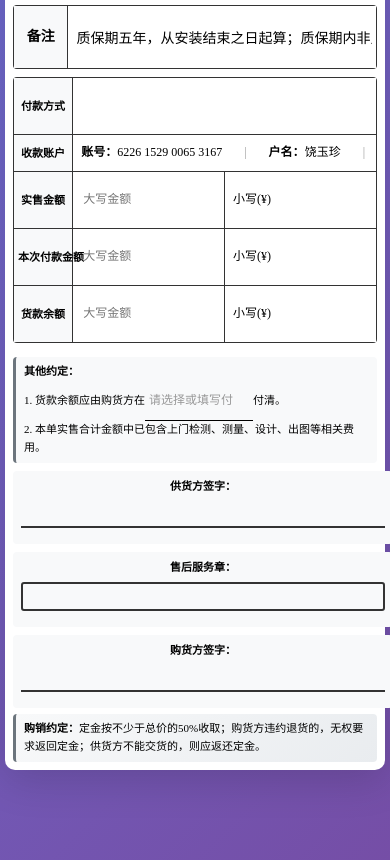
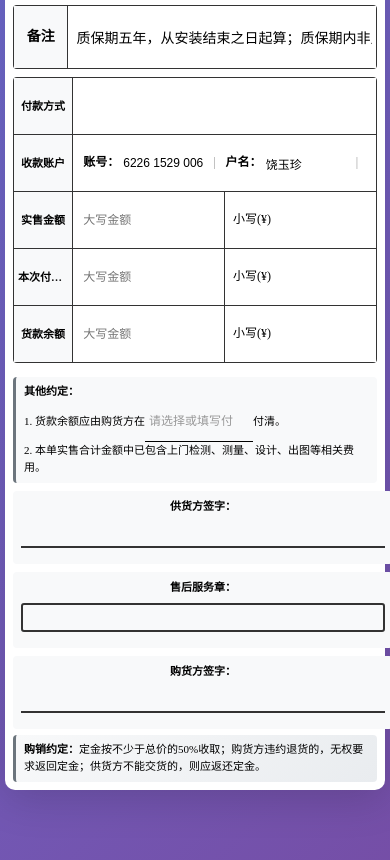
Before and after one commit to chenqingyuan1971/purchase-order-system, a plain HTML site: page index.html in a window 390 px wide. Shown: the part 1100-1960 px from the top of the page. Drawn offline with Linux system fonts and the light colour scheme.

Commit message:
Add files via upload

```diff
--- a/index.html
+++ b/index.html
@@ -1604,7 +1604,7 @@
             /* ==================== 付款表格优化 ==================== */
             .payment-table {
                 width: 100%;
-                min-width: 600px;
+                min-width: 650px;
                 border-collapse: collapse;
             }
 
@@ -1618,14 +1618,17 @@
             }
 
             .payment-table td:first-child {
-                width: 60px;
-                min-width: 60px;
-                max-width: 60px;
-                font-size: 11px;
+                width: 90px;
+                min-width: 90px;
+                max-width: 90px;
+                font-size: 12px;
                 font-weight: bold;
                 text-align: center;
                 background-color: #f8f9fa;
                 white-space: nowrap;
+                overflow: hidden;
+                text-overflow: ellipsis;
+                padding: 6px 4px;
             }
 
             .payment-table td:not(:first-child) {
@@ -1636,35 +1639,41 @@
             .account-info {
                 display: flex;
                 flex-wrap: nowrap;
-                gap: 12px;
+                gap: 0;
                 align-items: center;
                 width: 100%;
                 overflow-x: auto;
                 -webkit-overflow-scrolling: touch;
-                padding: 4px 0;
-            }
-
-            .account-item {
-                display: flex;
-                align-items: center;
-                white-space: nowrap;
-                flex-shrink: 0;
             }
 
             .account-label {
                 font-size: 12px;
                 color: #000;
                 font-weight: bold;
-            }
-
-            .account-value {
+                white-space: nowrap;
+                padding: 0 2px;
+            }
+
+            .account-separator {
+                color: #999;
+                padding: 0 6px;
+                white-space: nowrap;
+            }
+
+            .account-input {
+                border: none;
+                outline: none;
+                background: transparent;
                 font-size: 12px;
                 color: #000;
-            }
-
-            .account-separator {
-                color: #999;
-                flex-shrink: 0;
+                padding: 2px 4px;
+                min-width: 60px;
+                max-width: 120px;
+                white-space: nowrap;
+            }
+
+            .account-input:focus {
+                background: #f0f8ff;
             }
 
             /* 移动端下划线输入框 */
@@ -1929,34 +1938,53 @@
             .account-info {
                 display: flex;
                 flex-wrap: nowrap;
-                gap: 20px;
+                gap: 0;
                 align-items: center;
                 width: 100%;
                 overflow-x: auto;
                 -webkit-overflow-scrolling: touch;
-                padding: 4px 0;
-            }
-
-            .account-item {
-                display: flex;
-                align-items: center;
-                white-space: nowrap;
             }
 
             .account-label {
                 font-size: 12px;
                 color: #000;
                 font-weight: bold;
-            }
-
-            .account-value {
+                white-space: nowrap;
+                padding: 0 2px;
+            }
+
+            .account-separator {
+                color: #999;
+                padding: 0 8px;
+                white-space: nowrap;
+            }
+
+            .account-input {
+                border: none;
+                outline: none;
+                background: transparent;
                 font-size: 12px;
                 color: #000;
-            }
-
-            .account-separator {
-                color: #999;
-                margin: 0 2px;
+                padding: 2px 4px;
+                min-width: 80px;
+                max-width: 150px;
+                white-space: nowrap;
+            }
+
+            .account-input:focus {
+                background: #f0f8ff;
+            }
+
+            #accountNumber {
+                width: 160px;
+            }
+
+            #accountName {
+                width: 80px;
+            }
+
+            #bankName {
+                width: 120px;
             }
 
             /* ==================== 下划线输入框样式 ==================== */
@@ -2647,20 +2675,14 @@
                     <td>收款账户</td>
                     <td>
                         <div class="account-info">
-                            <div class="account-item">
-                                <span class="account-label">账号：</span>
-                                <span class="account-value">6226 1529 0065 3167</span>
-                            </div>
+                            <span class="account-label">账号：</span>
+                            <input type="text" class="account-input" value="6226 1529 0065 3167" id="accountNumber">
                             <span class="account-separator">|</span>
-                            <div class="account-item">
-                                <span class="account-label">户名：</span>
-                                <span class="account-value">饶玉珍</span>
-                            </div>
+                            <span class="account-label">户名：</span>
+                            <input type="text" class="account-input" value="饶玉珍" id="accountName">
                             <span class="account-separator">|</span>
-                            <div class="account-item">
-                                <span class="account-label">开户行：</span>
-                                <span class="account-value">中国民生银行</span>
-                            </div>
+                            <span class="account-label">开户行：</span>
+                            <input type="text" class="account-input" value="中国民生银行" id="bankName">
                         </div>
                     </td>
                 </tr>
```
